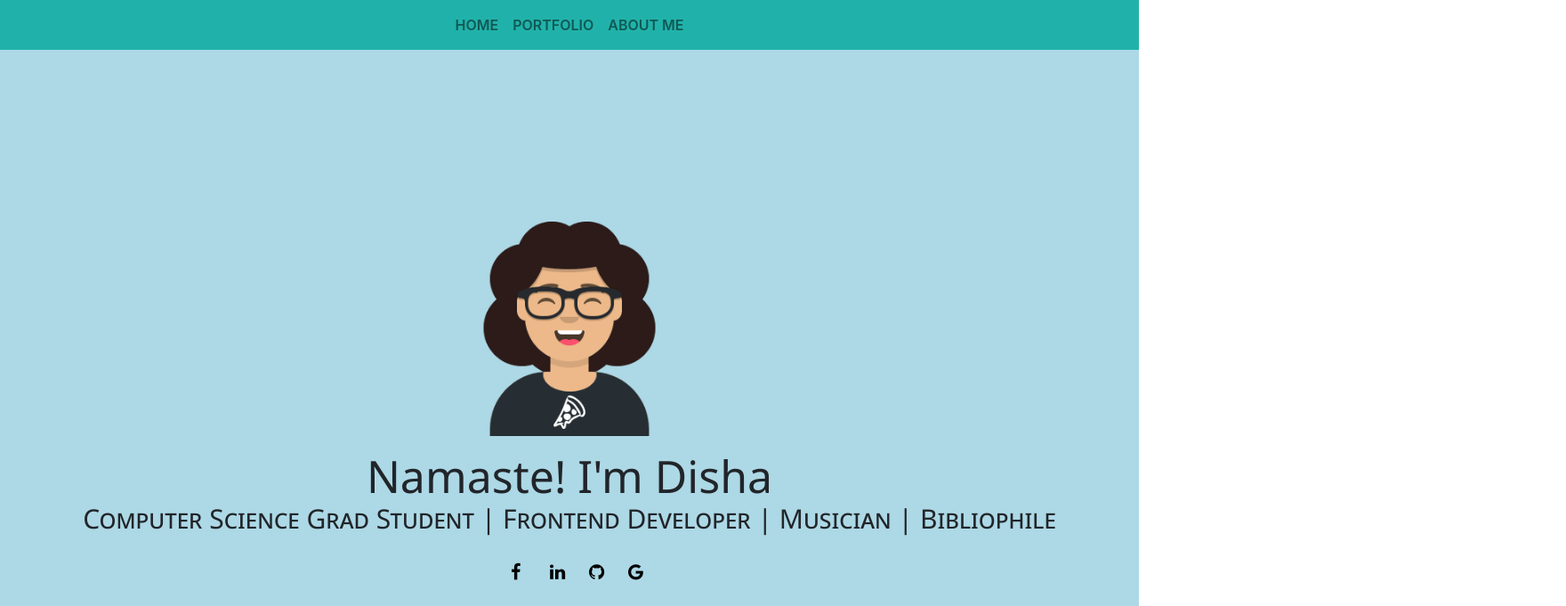
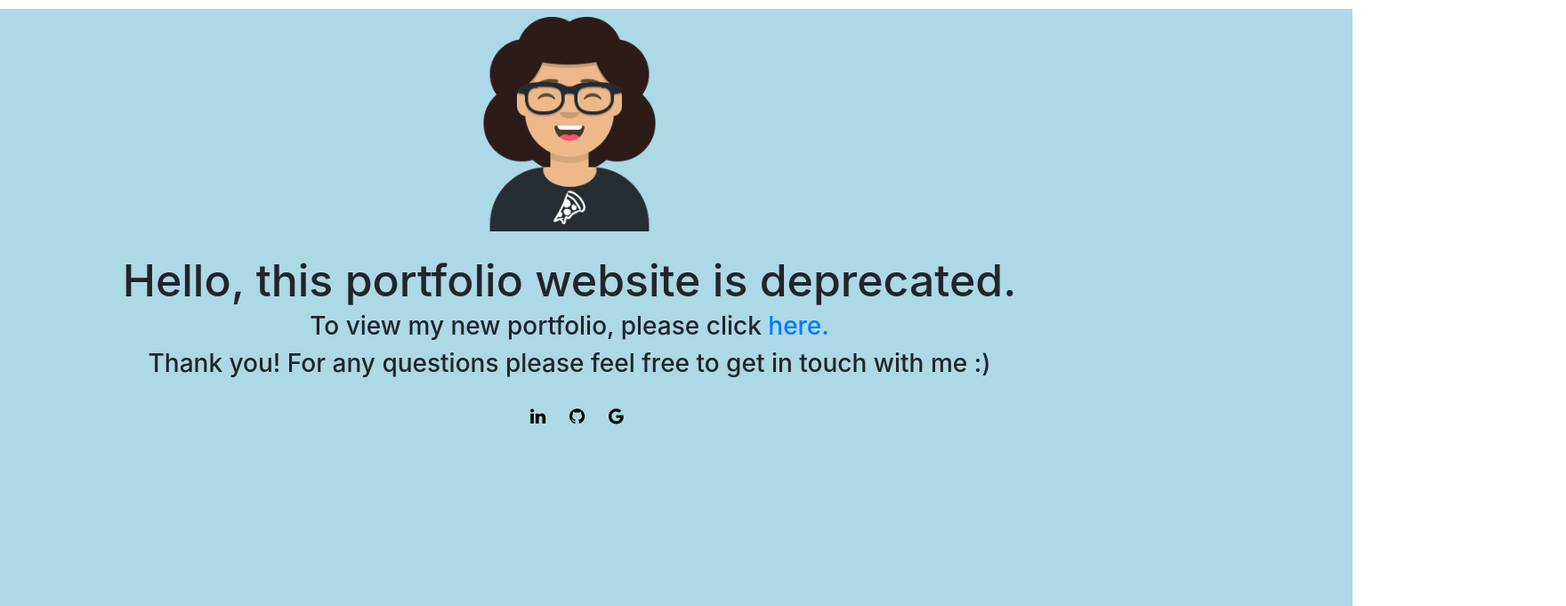
Before and after one commit to disha-saraiya/disha-saraiya.github.io, a React app: page / in a window 1280 px wide. Shown: the top 681 px of the page at 89% size, 1760 px wide, since content can reach past the window. Built offline with nearby package versions, Linux system fonts and the light colour scheme.

Commit message:
portfolio deprecated redirect

```diff
--- /dev/null
+++ b/src/components/Redirect.js
@@ -0,0 +1,35 @@
+import React from 'react';
+import "../styles/Redirect.css";
+import Footer from './Footer';
+
+function Redirect(){
+
+    return(
+        <body id = "redirect">
+        <div id = "redirect_content">
+            <img src={require("../images/favicon.png")} class="main_img"></img>
+            <h2 class = "main__title"> Hello, this portfolio website is deprecated.</h2>
+            <h3> To view my new portfolio, please click <a href = "http://disha-saraiya.surge.sh/" target = "__blank"  rel="noopener noreferrer"> here. </a></h3>
+            <h3> Thank you! For any questions please feel free to get in touch with me :) </h3>
+            <div class="main__links">
+            <a
+              href="https://www.linkedin.com/in/dishasaraiya/"
+              class="fa fa-linkedin"
+              target = "__blank"  rel="noopener noreferrer"
+            ></a>
+            <a href="https://github.com/disha-saraiya"
+             class="fa fa-github"
+             target = "__blank"  rel="noopener noreferrer"></a>
+            <a
+              href="mailto: saraiya.disha18@gmail.com"
+              class="fa fa-google"
+              target = "__blank"  rel="noopener noreferrer"
+            ></a>
+          </div>
+        </div>
+
+        </body>
+    )
+}
+
+export default Redirect;
--- a/src/index.js
+++ b/src/index.js
@@ -5,10 +5,11 @@ import * as serviceWorker from "./serviceWorker";
 import "bootstrap/dist/css/bootstrap.css";
 import "font-awesome/css/font-awesome.css";
 import Homepage from "./components/Homepage";
+import Redirect from "./components/Redirect";
 
 ReactDOM.render(
   <React.StrictMode>
-    <Homepage />
+    <Redirect />
   </React.StrictMode>,
   document.getElementById("root")
 );
--- a/src/styles/Homepage.css
+++ b/src/styles/Homepage.css
@@ -1,5 +1,9 @@
 html {
   scroll-behavior: smooth;
+}
+
+body{
+  height: 100vh;
 }
 
 div {
@@ -20,6 +24,12 @@ h1 {
 }
 
 /* styling the introduction */
+
+
+#redirect{
+  background-color: lightblue;
+}
+
 
 .main {
   display: flex;
--- /dev/null
+++ b/src/styles/Redirect.css
@@ -0,0 +1,78 @@
+html {
+    scroll-behavior: smooth;
+  }
+
+  body{
+    height: 100vh;
+    width: 220vh;
+  }
+
+  div {
+    overflow-y: auto;
+  }
+
+  h2 {
+    line-height: 1;
+    margin: 10px;
+  }
+
+  #redirect{
+    background-color: lightblue;
+    position:absolute;
+    text-align: center;
+    top: 50%;
+    left: 50%;
+    transform: translate(-50%, -50%);
+    margin-top: 10px;
+
+  }
+
+  #redirect h3{
+      text-align: center;
+  }
+
+  .main_img {
+    position: relative;
+    height: 250px;
+    margin: 0 auto;
+    margin-bottom: 20px;
+  }
+
+.main__title {
+    text-align: center;
+    font-size: 50px;
+  }
+
+  .main__links {
+    text-align: center;
+  }
+
+
+  .fa {
+    padding: 20px;
+    border-radius: 50%;
+    width: 30px;
+    font-size: 20px;
+    margin: 5px 2px;
+    text-decoration: none;
+  }
+
+  .fa:hover {
+    opacity: 0.6;
+  }
+
+  .fa-facebook {
+    color: black;
+  }
+
+  .fa-google {
+    color: black;
+  }
+
+  .fa-linkedin {
+    color: black;
+  }
+
+  .fa-github {
+    color: black;
+  }
```
